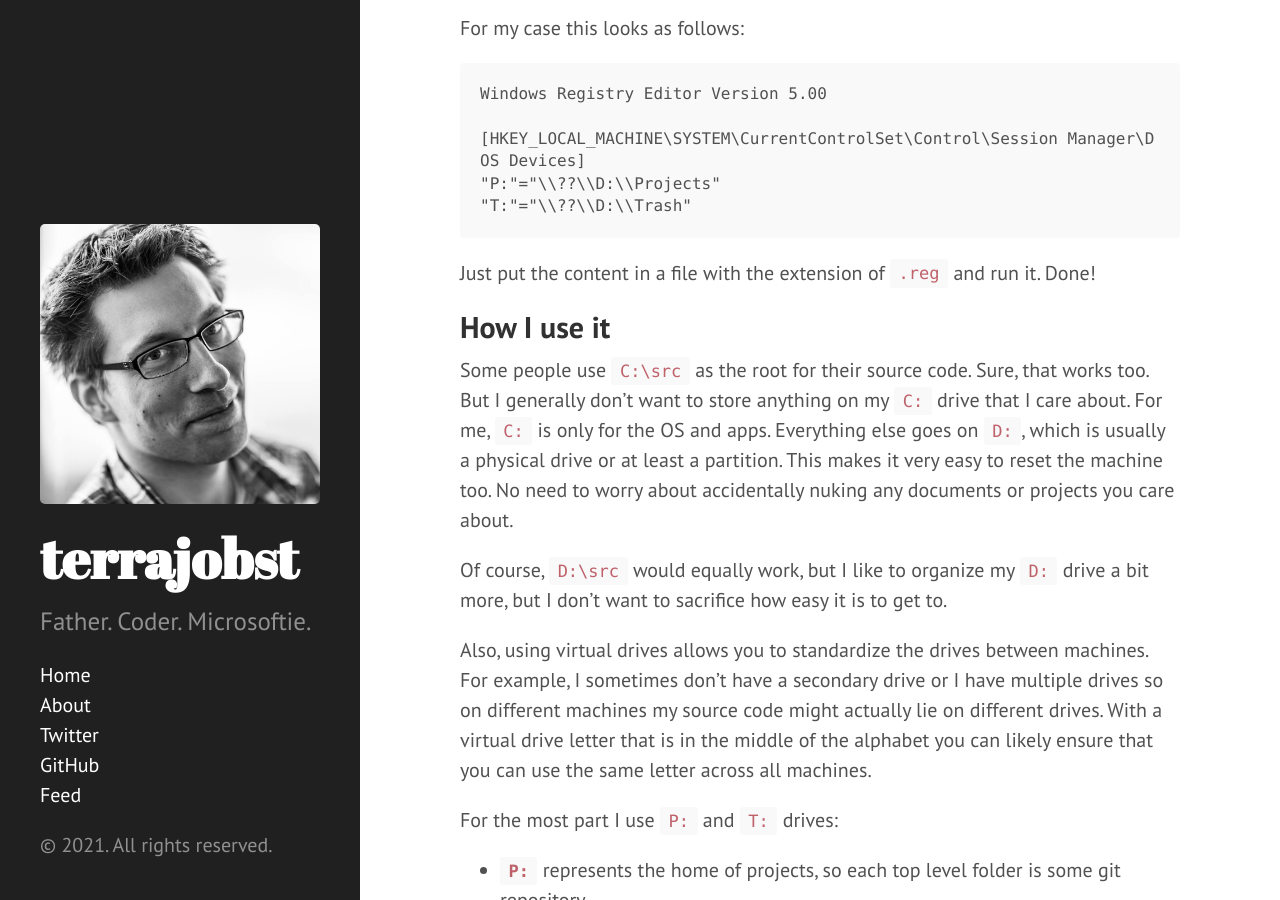
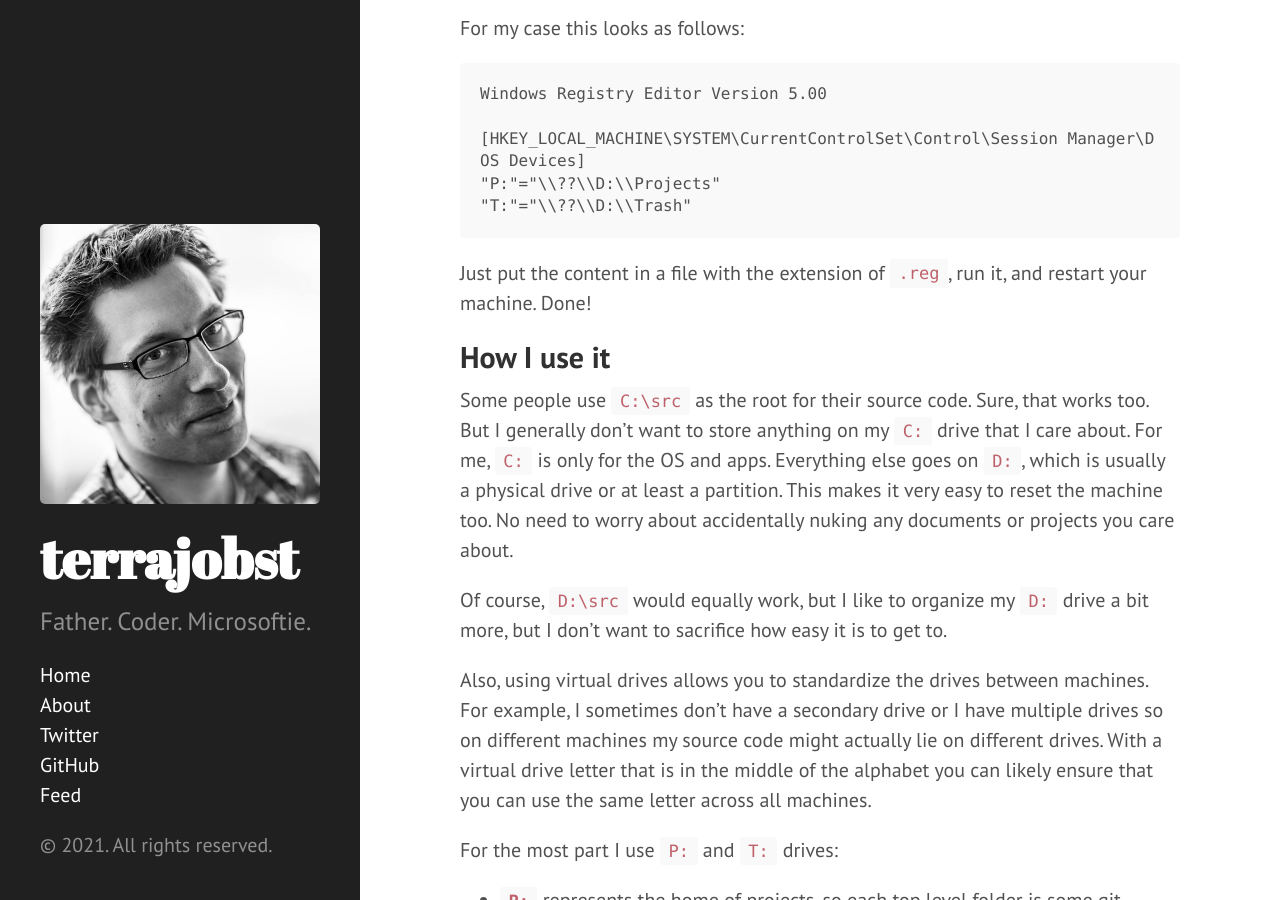
Before and after one commit to terrajobst/terrajobst.github.io, a Jekyll site: the page built from _posts/2021-07-04-subst.md, in a window 1280 px wide and 900 px high, scrolled down 1239 px. Built offline with Jekyll 4.4.1, drawn with Linux system fonts in a browser that asks for light colours; comment, search, counter and statistics services are not loaded.

Commit message:
Mention restart

````diff
--- a/_posts/2021-07-04-subst.md
+++ b/_posts/2021-07-04-subst.md
@@ -55,7 +55,8 @@ Windows Registry Editor Version 5.00
 "T:"="\\??\\D:\\Trash"
 ```
 
-Just put the content in a file with the extension of `.reg` and run it. Done!
+Just put the content in a file with the extension of `.reg`, run it, and restart
+your machine. Done!
 
 ## How I use it
 
````
